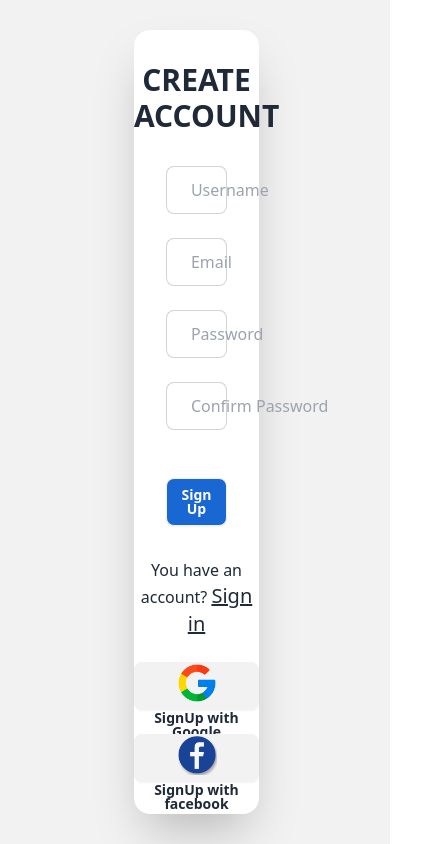
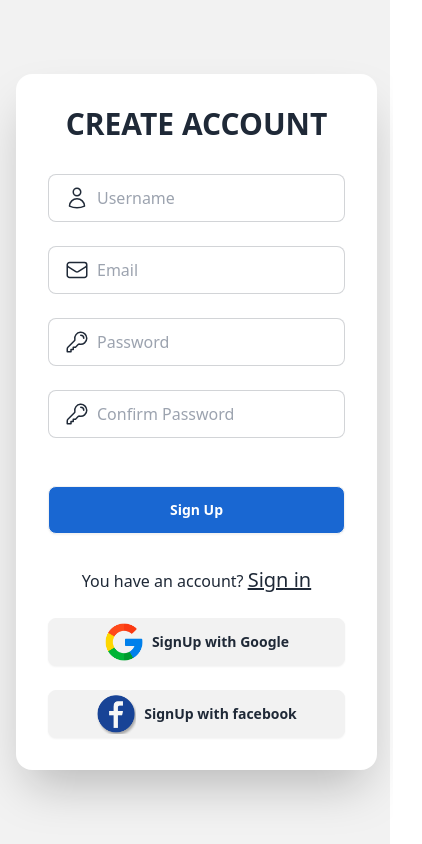
Before and after one commit to mdhasankha-1023/NextGig_client_side, a React (Vite) app: page /signUp in a window 390 px wide. Shown: the whole page, 422 px wide, since content can reach past the window. Built offline with nearby package versions, Linux system fonts and the light colour scheme.

Commit message:
setup: contextApi setup completed

```diff
--- a/package.json
+++ b/package.json
@@ -11,6 +11,7 @@
   },
   "dependencies": {
     "@heroicons/react": "^2.1.3",
+    "firebase": "^10.12.2",
     "localforage": "^1.10.0",
     "match-sorter": "^6.3.4",
     "react": "^18.2.0",
--- a/src/Components/UI/Form.jsx
+++ b/src/Components/UI/Form.jsx
@@ -9,7 +9,7 @@ export default function Form({ type }) {
     return (
         <div>
             <div className="hero h-screen bg-base-200">
-                <div className="hero-content w-2/5">
+                <div className="hero-content lg:w-2/5 w-full">
                     <div className="card w-full shadow-2xl bg-base-100 py-8">
                         {
                             type === 'signUp' ?
@@ -40,7 +40,7 @@ export default function Form({ type }) {
                                     </form>
                                     <p className="text-center">You have an account? <Link className="text-xl underline" to={'/signIn'}>Sign in</Link>
                                     </p>
-                                    <div className="mt-6 w-full flex flex-col gap-6 justify-center items-center">
+                                    <div className="mt-6 px-8 w-full flex flex-col gap-6 justify-center items-center">
                                         <SocialMedeaButton text={'SignUp with Google'} icon={'google'} />
                                         <SocialMedeaButton text={'SignUp with facebook'} icon={'facebook'} />
                                     </div>
@@ -65,7 +65,7 @@ export default function Form({ type }) {
                                     </form>
                                     <p className="text-center">You have no account? <Link className="text-xl underline text-center" to={'/signUp'}>Sign Up</Link>
                                     </p>
-                                    <div className="mt-6 w-full flex flex-col gap-6 justify-center items-center">
+                                    <div className="mt-6 px-8 w-full flex flex-col gap-6 justify-center items-center">
                                         <SocialMedeaButton text={'SignIn with Google'} icon={'google'} />
                                         <SocialMedeaButton text={'SignIn with facebook'} icon={'facebook'} />
                                     </div>
--- a/src/Components/UI/SocialMedeaButton.jsx
+++ b/src/Components/UI/SocialMedeaButton.jsx
@@ -10,12 +10,10 @@ export default function SocialMedeaButton({ text, icon }) {
   const google = ggl;
 
   return (
-    <div>
-      <button className="btn">
+      <button className="btn w-full">
         <img className='w-[40px] h-[40px]' src={icon === 'google' ? google : facebook} alt="facebook" />
         {text}
       </button>
-    </div>
 
   )
 }
--- /dev/null
+++ b/src/Contexts/AuthProvider/AuthProvider.jsx
@@ -0,0 +1,41 @@
+import { FacebookAuthProvider, getAuth, signInWithPopup } from "firebase/auth";
+import { GoogleAuthProvider } from "firebase/auth/web-extension";
+import { createContext } from "react"
+import app from "../../Firebase/Firebase.config";
+
+export const AuthContext = createContext(null);
+
+// auth
+const auth = getAuth(app);
+
+// provider
+const googleProvider = new GoogleAuthProvider();
+const facebookProvider = new FacebookAuthProvider();
+
+
+// eslint-disable-next-line react/prop-types
+export default function AuthProvider({children}) {
+
+// authentication with google
+const google = () => {
+   return signInWithPopup(auth, googleProvider)
+}
+
+// authentication with facebook
+const facebook = () => {
+   return signInWithPopup(auth, facebookProvider)
+}
+
+// pass user info
+const userInfo = {
+    user: 'hasan',
+    // authentication with social media
+    google, facebook
+}
+
+  return (
+    <AuthContext.Provider value={userInfo}>
+        {children}
+    </AuthContext.Provider>
+  )
+}
--- /dev/null
+++ b/src/Firebase/Firebase.config.js
@@ -0,0 +1,15 @@
+import { initializeApp } from "firebase/app";
+
+// Your web app's Firebase configuration
+const firebaseConfig = {
+  apiKey: "AIzaSyBmg5bChnrj9b5ql2LsUd9bopSZHvFJZiM",
+  authDomain: "nextgig-22b8d.firebaseapp.com",
+  projectId: "nextgig-22b8d",
+  storageBucket: "nextgig-22b8d.appspot.com",
+  messagingSenderId: "224715814800",
+  appId: "1:224715814800:web:28761a8db86fe579812515"
+};
+
+// Initialize Firebase
+const app = initializeApp(firebaseConfig);
+export default app;
--- /dev/null
+++ b/src/Hooks/useAuth.jsx
@@ -0,0 +1,7 @@
+import { useContext } from "react"
+import { AuthContext } from "../Contexts/AuthProvider/AuthProvider"
+
+export default function useAuth() {
+    const auth = useContext(AuthContext);
+  return auth;
+}
--- a/src/Pages/Authentication/SignUp/SignUp.jsx
+++ b/src/Pages/Authentication/SignUp/SignUp.jsx
@@ -1,6 +1,9 @@
 import Form from "../../../Components/UI/Form";
+import useAuth from "../../../Hooks/useAuth";
 
 export default function SignUp() {
+  const {user} = useAuth();
+  console.log(user)
   return (
     <div>
       <Form type={'signUp'}/>
--- a/src/main.jsx
+++ b/src/main.jsx
@@ -3,9 +3,12 @@ import ReactDOM from 'react-dom/client'
 import './index.css'
 import { RouterProvider } from 'react-router-dom'
 import { router } from './Routes/Route'
+import AuthProvider from './Contexts/AuthProvider/AuthProvider'
 
 ReactDOM.createRoot(document.getElementById('root')).render(
   <React.StrictMode>
-    <RouterProvider router={router}/>
+    <AuthProvider>
+      <RouterProvider router={router} />
+    </AuthProvider>
   </React.StrictMode>,
 )
```
Also changed, not shown: 1 other file (tests, documents, lock files or other folders).
